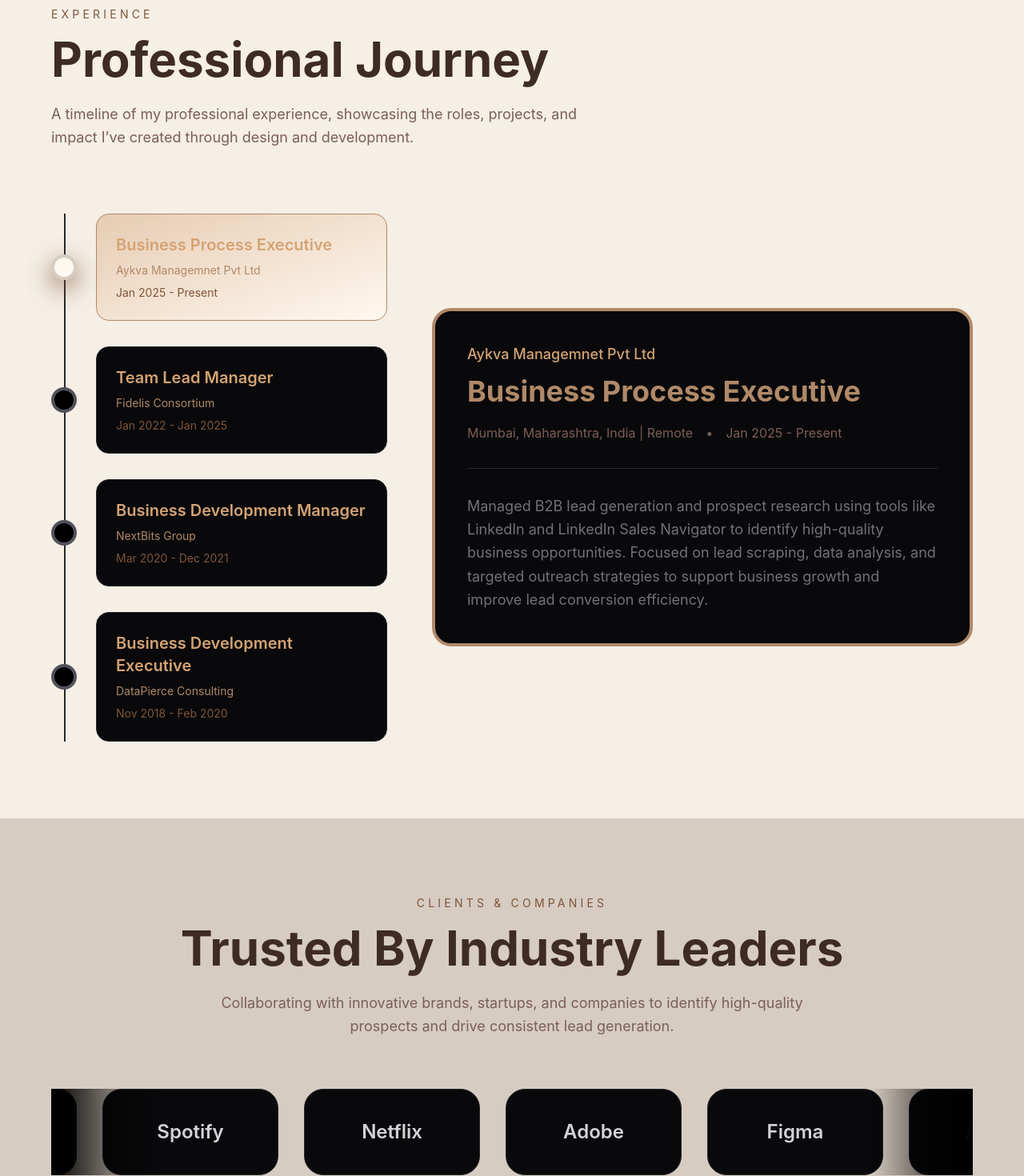
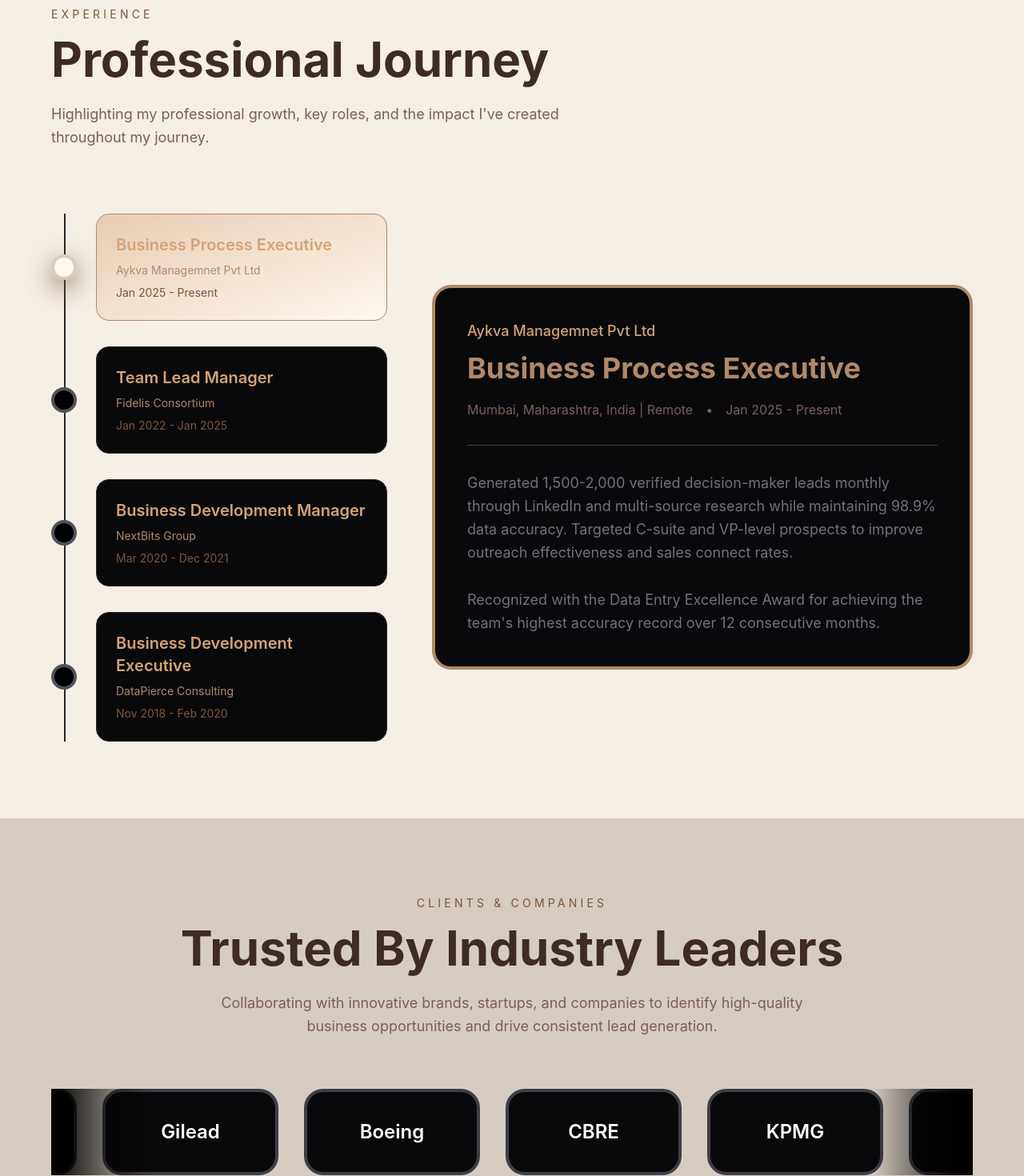
Before and after one commit to pradhyuman-github/vipul-portfolio, a React app: page / in a window 1280 px wide. Shown: the part 960-2430 px from the top of the page at 80% size. Built offline with nearby package versions, Linux system fonts and the light colour scheme; the HTML template or start-up script is replaced by a standard one.

Commit message:
updated code

```diff
--- a/src/components/Companies.jsx
+++ b/src/components/Companies.jsx
@@ -1,14 +1,14 @@
 import { motion } from "motion/react";
 
 const companies = [
-  "Google",
-  "Microsoft",
-  "Amazon",
-  "Spotify",
-  "Netflix",
-  "Adobe",
-  "Figma",
-  "Airbnb",
+  "Marsh & Mclennan",
+  "S&P Global",
+  "Honeywell",
+  "Gilead",
+  "Boeing",
+  "CBRE",
+  "KPMG",
+  "WTW",
 ];
 
 export default function Companies() {
@@ -36,7 +36,7 @@
 
           {/* Subheading */}
           <p className="text-[#7B5E57] text-sm sm:text-lg max-w-3xl mx-auto leading-relaxed">
-            Collaborating with innovative brands, startups, and companies to identify high-quality prospects
+            Collaborating with innovative brands, startups, and companies to identify high-quality business opportunities
             and drive consistent lead generation.
           </p>
         </div>
@@ -64,9 +64,9 @@
             {[...companies, ...companies].map((company, index) => (
               <div
                 key={index}
-                className="w-20 sm:min-w-55 h-12 sm:h-27 rounded-xl sm:rounded-3xl border border-zinc-800 bg-zinc-950 flex items-center justify-center hover:border-[#6F4518] transition-all duration-300"
+                className="w-20 sm:min-w-55 h-12 sm:h-27 rounded-xl sm:rounded-3xl text-center border-2 border-[#6F4518] sm:border-4 sm:border-zinc-700 bg-zinc-950 flex items-center justify-center hover:border-[#6F4518] transition-all duration-300"
               >
-                <h3 className="text-sm sm:text-2xl font-semibold text-zinc-300 hover:text-white transition">
+                <h3 className="text-sm sm:text-2xl font-semibold text-white transition">
                   {company}
                 </h3>
               </div>
--- a/src/components/Contact.jsx
+++ b/src/components/Contact.jsx
@@ -31,7 +31,7 @@
 
         {/* CTA */}
         <motion.a
-          href="mailto:hello@example.com"
+          href="mailto:toshniwal.vipul@gmail.com"
           whileHover={{ scale: 1.08 }}
           whileTap={{ scale: 0.96 }}
           className="inline-flex items-center gap-3 bg-[#7F5539] hover:bg-[#6F4518] transition-all duration-300 px-8 py-4 rounded-2xl text-lg font-medium mb-20"
--- a/src/components/Experience.jsx
+++ b/src/components/Experience.jsx
@@ -10,7 +10,9 @@
         duration: "Jan 2025 - Present",
         short: "Business Process Executive",
         description:
-            "Managed B2B lead generation and prospect research using tools like LinkedIn and LinkedIn Sales Navigator to identify high-quality business opportunities. Focused on lead scraping, data analysis, and targeted outreach strategies to support business growth and improve lead conversion efficiency.",
+            `Generated 1,500-2,000 verified decision-maker leads monthly through LinkedIn and multi-source research while maintaining 98.9% data accuracy. Targeted C-suite and VP-level prospects to improve outreach effectiveness and sales connect rates.
+
+            Recognized with the Data Entry Excellence Award for achieving the team's highest accuracy record over 12 consecutive months.`
     },
     {
         id: 2,
@@ -20,7 +22,8 @@
         duration: "Jan 2022 - Jan 2025",
         short: "Team Lead Manager",
         description:
-            "Specialized in B2B lead generation through targeted prospect research, lead scraping, and outreach strategies using LinkedIn and LinkedIn Sales Navigator. Leveraged data-driven decision making to identify qualified leads and support business growth initiatives.",
+            `Sourced and qualified 500+ B2B prospects monthly through LinkedIn research and targeted email campaigns.
+            Developed structured lead tracking systems in Excel, reducing duplicate outreach by 30% and improving follow-up efficiency.`,
     },
     {
         id: 3,
@@ -30,7 +33,8 @@
         duration: "Mar 2020 - Dec 2021",
         short: "Business Development Manager",
         description:
-            "Managed lead generation activities including LinkedIn prospecting, B2B outreach, and email list building to connect businesses with relevant potential clients and support outreach campaigns.",
+            `Generated freelance leads through targeted outreach and niche-focused email campaigns with strong engagement performance.
+            Managed and optimized prospect databases in Excel to meet client-specific requirements, improving data organization and reducing delivery turnaround time.`,
     },
     {
         id: 4,
@@ -40,7 +44,8 @@
         duration: "Nov 2018 - Feb 2020",
         short: "Business Development Executive",
         description:
-            "Assisted in B2B lead generation by conducting lead scraping, prospect research, and data collection to identify potential business opportunities and maintain organized lead databases.",
+            `Managed and maintained a database of 1,000+ contacts with consistent data accuracy through regular audit cycles.
+            Supported sales pipeline growth by scheduling client meetings from cold outreach and creating tailored business proposals that improved prospect engagement and meeting conversions.`,
     },
 ];
 
@@ -67,8 +72,8 @@
 
                     {/* SUB HEADING */}
                     <p className="text-[#7B5E57] max-w-2xl text-sm sm:text-lg leading-relaxed">
-                        A timeline of my professional experience, showcasing the roles,
-                        projects, and impact I’ve created through design and development.
+                        Highlighting my professional growth, key roles, and the
+                        impact I've created throughout my journey.
                     </p>
                 </div>
 
@@ -193,10 +198,10 @@
                             </div>
 
                             {/* Divider */}
-                            <div className="w-full h-px bg-zinc-800 mb-8"></div>
+                            <div className="w-full h-px bg-zinc-700 mb-8"></div>
 
                             {/* Description */}
-                            <p className="text-zinc-500 text-lg leading-relaxed">
+                            <p className="text-zinc-500 text-lg leading-relaxed whitespace-pre-line">
                                 {active.description}
                             </p>
                         </div>
--- a/src/components/Hero.jsx
+++ b/src/components/Hero.jsx
@@ -53,7 +53,7 @@
                             <a
                                 href={`${import.meta.env.BASE_URL}resume.pdf`}
                                 download
-                                className="flex items-center justify-center gap-2 px-8 py-4 border border-[#7F5539] text-[#7F5539] rounded-full hover:bg-white hover:text-black transition"
+                                className="flex items-center justify-center gap-2 px-8 py-4 border border-[#7F5539] text-[#7F5539] rounded-full hover:bg-white transition"
                             >
                                 <p className="ri-download-2-line"></p>
                                 Download
@@ -71,7 +71,7 @@
                         className="flex justify-center md:justify-end"
                     >
                         <img
-                            src="https://images.unsplash.com/photo-1500648767791-00dcc994a43e"
+                            src="./photo2.jpeg"
                             alt="Lead Generation Specialist"
                             className="w-full max-w-125 h-[60vh] md:h-[85vh] object-cover rounded-3xl shadow-2xl"
                         />
--- a/src/components/Skills.jsx
+++ b/src/components/Skills.jsx
@@ -2,9 +2,8 @@
 
 export default function Skills() {
   const skills = [
-    "LinkedIn", "Apollo", "HubSpot", "CRM Tools", "Google Sheets", "Lead Tracking",
-    "Email Outreach", "Data Collection", "Audience Targeting", "Prospect Research",
-    "Lead Generation", "Client Communication"
+    "Lead Generation", "LinkedIn Sales Navigator", "HubSpot", "Apollo", "Google Sheets", "Email Outreach",
+    "Lead Tracking", "Data Collection", "Scrum Master", "Uplead", "Lemlist", "CRM Tools", "Zoom Info"
   ];
 
   return (
@@ -59,10 +58,10 @@
             className="flex flex-wrap justify-center gap-5"
           >
             {[
-              "LinkedIn",
+              "Lead Generation",
+              "LinkedIn Sales Navigator",
+              "HubSpot",
               "Apollo",
-              "HubSpot",
-              "CRM Tools",
             ].map((skill, index) => (
               <motion.div
                 key={index}
@@ -89,7 +88,7 @@
               "Email Outreach",
               "Lead Tracking",
               "Data Collection",
-              "Audience Targeting",
+              "Scrum Master",
             ].map((skill, index) => (
               <motion.div
                 key={index}
@@ -112,9 +111,10 @@
             className="flex flex-wrap justify-center gap-5"
           >
             {[
-              "Prospect Research",
-              "Lead Generation",
-              "Client Communication",
+              "Uplead",
+              "Lemlist",
+              "CRM Tools",
+              "Zoom Info",
             ].map((skill, index) => (
               <motion.div
                 key={index}
```
Also changed, not shown: src/components/About.jsx (+10 -10 lines), src/components/Footer.jsx (+11 -4 lines), public/photo2.jpeg (added), 1 other file (tests, documents, lock files or other folders).
